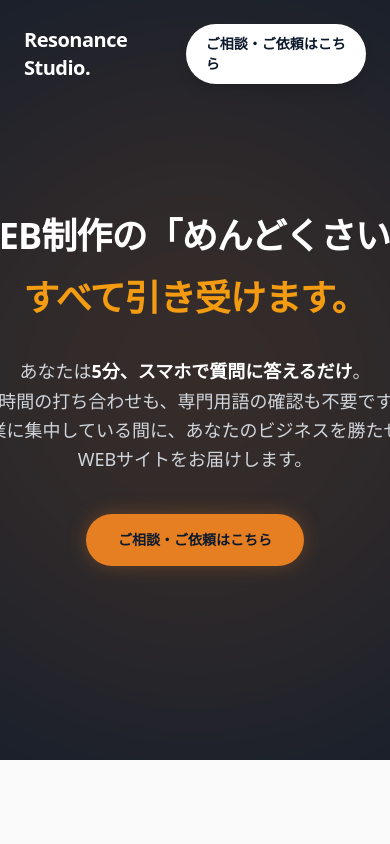
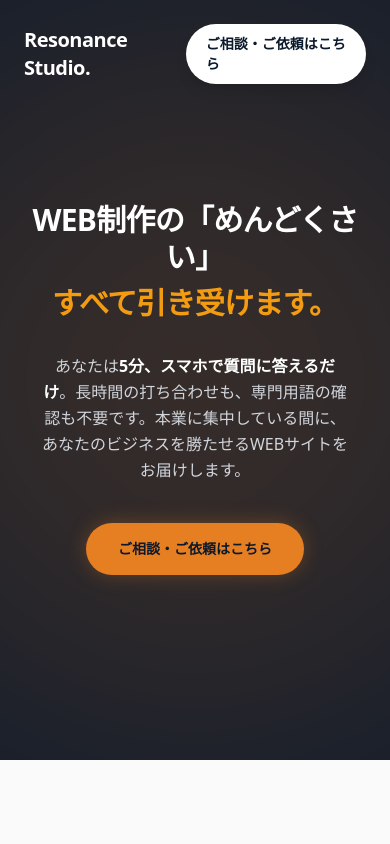
Before and after one commit to terror77x/resonance-studio-portfolio, a Next.js app: page / in a window 390 px wide. Shown: the top 844 px of the page. Built offline with nearby package versions, Linux system fonts and the light colour scheme; a web font is replaced by a local one.

Commit message:
fix: optimize hero section for mobile devices (Pixel 8a)

```diff
--- a/src/components/Hero.tsx
+++ b/src/components/Hero.tsx
@@ -10,23 +10,23 @@ export default function Hero() {
 
       <div className="relative z-10 max-w-4xl mx-auto text-center flex flex-col items-center">
         <motion.h1
-          className="text-4xl md:text-5xl lg:text-6xl xl:text-7xl font-bold font-heading leading-normal tracking-tight mb-8"
+          className="text-3xl sm:text-4xl md:text-5xl lg:text-6xl xl:text-7xl font-bold font-heading leading-tight tracking-tight mb-8"
           initial={{ opacity: 0, y: 30 }}
           animate={{ opacity: 1, y: 0 }}
           transition={{ duration: 0.8, ease: "easeOut" }}
         >
-          <span className="block whitespace-nowrap">WEB制作の「めんどくさい」</span>
-          <span className="block text-[var(--color-resonance-light)] whitespace-nowrap mt-2 md:mt-4">すべて引き受けます。</span>
+          <span className="block sm:whitespace-nowrap">WEB制作の「めんどくさい」</span>
+          <span className="block text-[var(--color-resonance-light)] sm:whitespace-nowrap mt-2 md:mt-4">すべて引き受けます。</span>
         </motion.h1>
 
         <motion.p
-          className="text-lg md:text-xl text-gray-300 leading-relaxed max-w-2xl mx-auto mb-10"
+          className="text-base md:text-lg lg:text-xl text-gray-300 leading-relaxed max-w-2xl mx-auto mb-10 px-4"
           initial={{ opacity: 0, y: 20 }}
           animate={{ opacity: 1, y: 0 }}
           transition={{ duration: 0.8, delay: 0.2, ease: "easeOut" }}
         >
-          あなたは<span className="text-white font-semibold">5分、スマホで質問に答えるだけ</span>。<br />
-          長時間の打ち合わせも、専門用語の確認も不要です。<br />
+          あなたは<span className="text-white font-semibold">5分、スマホで質問に答えるだけ</span>。<br className="hidden sm:block" />
+          長時間の打ち合わせも、専門用語の確認も不要です。<br className="hidden sm:block" />
           本業に集中している間に、あなたのビジネスを勝たせるWEBサイトをお届けします。
         </motion.p>
 
```
